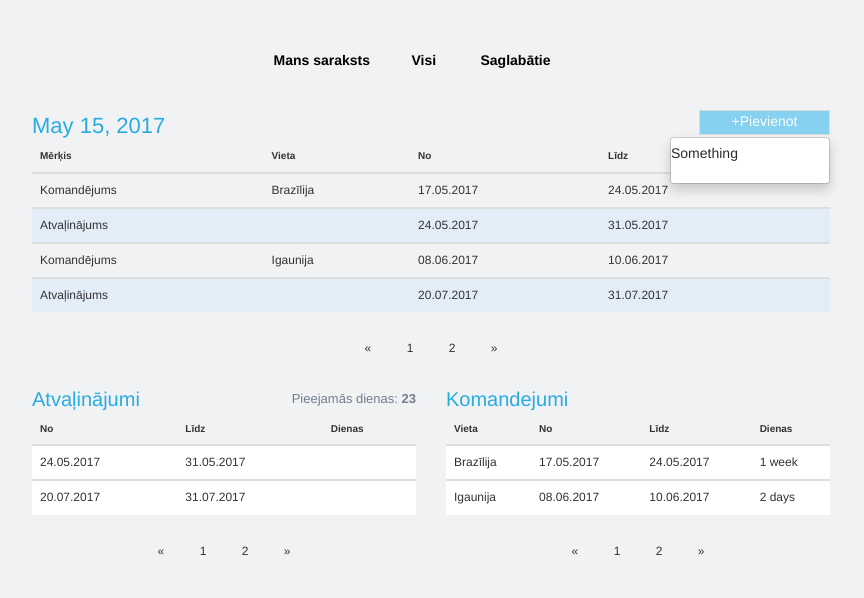
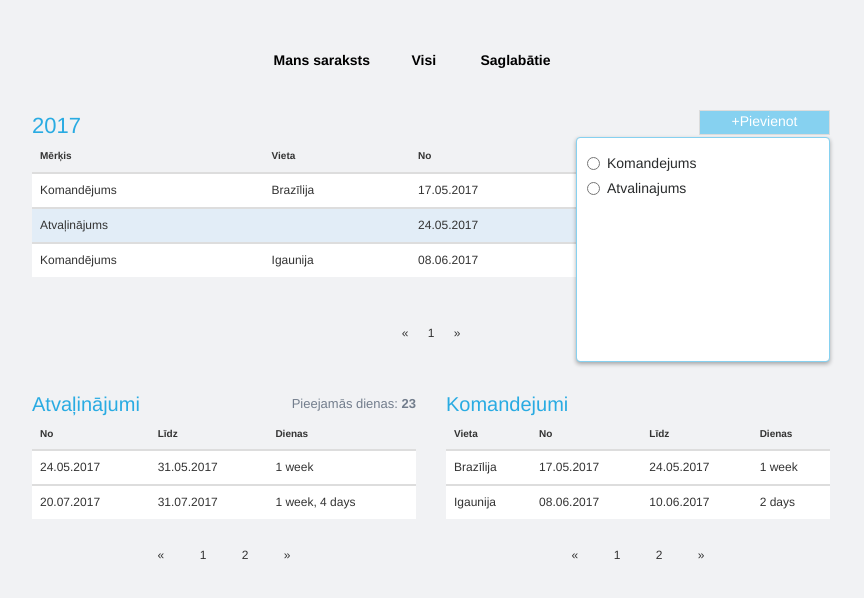
Before and after one commit to EdgarsAvotins/kval_darb, a Django app: page /mylist/ in a window 1280 px wide, after a click on "+Pievienot". Shown: the top 598 px of the page, without its empty margins (209-1073 px from the left). Run offline with Django 3.2, Linux system fonts and the light colour scheme; a user stored in the database is signed in; data comes from the database, SQL or seed files in the repository; both versions use the stored data as it was after the commit; some libraries are stand-ins or nearby versions.

Commit message:
tables, pagination

```diff
--- a/komand_atvalin_sist/mylist/models.py
+++ b/komand_atvalin_sist/mylist/models.py
@@ -3,14 +3,24 @@
 from django.db import models
 from django.conf import settings
 from django.contrib.auth.models import User
+from datetime import timedelta
 
 # Create your models here.
 
+MERKIS_CHOICES = (
+    ('komandejums', 'Komandejums'),
+    ('atvalinajums', 'Atvalinajums'),
+)
+
 class Ieraksts(models.Model):
     lietotajs = models.ForeignKey(settings.AUTH_USER_MODEL, on_delete=models.CASCADE)
-    merkis = models.CharField(max_length=20)
+    merkis = models.CharField(max_length=20, choices=MERKIS_CHOICES)
     datums_no = models.DateField(null=True, blank=True)
     datums_lidz = models.DateField(null=True, blank=True)
+
+    # tdelta = datums_lidz - datums_no
+    # dienas = models.IntegerField(default=tdelta)
+
     vieta = models.CharField(max_length=50, null=True, blank=True)
     statuss = models.BooleanField(default=False)
 
--- /dev/null
+++ b/komand_atvalin_sist/mylist/static/JavaScript/scripts.js
@@ -0,0 +1,6 @@
+/**
+ * Created by edgarsavotins on 16/05/17.
+ */
+$('.stop-propagation').on('click', function (e) {
+    e.stopPropagation();
+});
--- a/komand_atvalin_sist/mylist/static/mylist/style.css
+++ b/komand_atvalin_sist/mylist/static/mylist/style.css
@@ -1,3 +1,7 @@
+body{
+    background-color: #f1f2f4;
+}
+
 .link{
     text-decoration: none;
     color:black;
@@ -34,6 +38,19 @@
     color: white;
 }
 
+.pievienot-menu{
+    width: 254px;
+    height: 225px;
+    background-color: #ffffff;
+    box-shadow: 0 2px 4px 0 rgba(0, 0, 0, 0.32);
+    border: solid 1px #86d1f0;
+}
+
+.pievienot-menu .form-group{
+    margin: 10px 10px 15px 10px;
+    padding: 0px 0px 0px 0px;
+}
+
 .tabulas-galva {
     font-size: 10px;
 
@@ -64,10 +81,6 @@
     margin-right:15%;
 }
 
-body{
-    background-color: #f1f2f4;
-}
-
 #navigation{
     padding-top: 50px;
     padding-bottom: 20px;
--- a/komand_atvalin_sist/mylist/templates/mylist/index.html
+++ b/komand_atvalin_sist/mylist/templates/mylist/index.html
@@ -9,6 +9,8 @@
 <link rel="stylesheet" type="text/css" href="{% static 'mylist/style.css' %}"/>
 <script src="https://ajax.googleapis.com/ajax/libs/jquery/3.2.1/jquery.min.js"></script>
 <script src="https://maxcdn.bootstrapcdn.com/bootstrap/3.3.7/js/bootstrap.min.js"></script>
+
+<script type="text/javascript" src="{% static 'JavaScript/scripts.js' %}"></script>
 
 <body>
     <div class="container">
@@ -27,7 +29,8 @@
 
             </div>
 
-            <div class="gads"> {% now 'Y %}</div>
+            <div class="gads"> {% now 'Y' %} </div>
+
 <!--
             <button type="button" class="pievienot" data-toggle="modal" data-target="#pievienot"> +Pievienot</button>
             <div class="modal fade" id="pievienot">
@@ -54,9 +57,16 @@
                 <div class="btn pievienot" data-toggle="dropdown" role="button" aria-expanded="false">
                     +Pievienot
                 </div>
-                <div class="dropdown-menu form-login stop-propagation" role="menu">
+                <div class="dropdown-menu stop-propagation pievienot-menu" role="menu">
                     <div class="form-group">
-                        Something
+                        <div class="radio">
+                            <label><input type="radio" name="optradio">Komandejums</label>
+                        </div>
+                        <div class="radio">
+                            <label><input type="radio" name="optradio">Atvalinajums</label>
+                        </div>
+
+
                     </div>
                 </div>
             </div>
@@ -76,7 +86,7 @@
                 <tbody class="tbody">
                     {% if ieraksts.merkis == 'atvalinajums' %}
                     <tr class="row-vacation">
-                    {% elif ieraksts.merkis == 'atvalinajums' %}
+                    {% elif ieraksts.merkis == 'komandejums' %}
                     <tr class="row-business-travel">
                     {% endif %}
                         {% if ieraksts.merkis == 'atvalinajums' %}
@@ -93,6 +103,32 @@
                 {% endfor %}
             </table>
 
+            <div class="w3-center w3-small">
+                <div class="pagination">
+                    <div class="w3-bar">
+                        <span class="step-links">
+                            {% if ieraksti.has_previous %}
+                                <a href="?page={{ ieraksti.previous_page_number }}" class="w3-button"> &laquo; </a>
+                            {% else %}
+                                <a href="#" class="w3-button"> &laquo; </a>
+                            {% endif %}
+
+                            <span class="current">
+                                {{ ieraksti.number }}
+                            </span>
+
+                            {% if ieraksti.has_next %}
+                                <a href="?page={{ ieraksti.next_page_number }}" class="w3-button"> &raquo; </a>
+                            {% else %}
+                                <a href="#" class="w3-button"> &raquo; </a>
+                            {% endif %}
+                        </span>
+                    </div>
+                </div>
+            </div>
+
+
+<!--
         <div class="w3-center w3-small">
             <div class="w3-bar">
               <a href="#" class="w3-button">&laquo;</a>
@@ -101,6 +137,7 @@
               <a href="#" class="w3-button">&raquo;</a>
             </div>
         </div>
+!-->
 
               <div class="row">
             <div class="col">
@@ -121,7 +158,7 @@
                   <tr class="row-business-travel">
                     <td>{{ ieraksts.datums_no|date:"d.m.Y" }}</td>
                     <td>{{ ieraksts.datums_lidz|date:"d.m.Y" }}</td>
-                    <td>{{ ieraksts.datums_no|timesince:ieraksts.datums_lidz|time:"D"}}</td>
+                    <td>{{ ieraksts.datums_no|timesince:ieraksts.datums_lidz}}</td>
                   </tr>
                 </tbody>
                 {% endfor %}
@@ -157,7 +194,7 @@
                 <td>{{ ieraksts.vieta }}</td>
                 <td>{{ ieraksts.datums_no|date:"d.m.Y" }}</td>
                 <td>{{ ieraksts.datums_lidz|date:"d.m.Y" }}</td>
-                <td>{{ ieraksts.datums_no|timesince:ieraksts.datums_lidz}}</td>
+                <td>{{ ieraksts.datums_no|timesince:ieraksts.datums_lidz }}</td>
               </tr>
             {% endfor %}
 
--- a/komand_atvalin_sist/mylist/views.py
+++ b/komand_atvalin_sist/mylist/views.py
@@ -1,5 +1,6 @@
 from django.http import HttpResponse
 from django.shortcuts import render
+from django.core.paginator import Paginator, EmptyPage, PageNotAnInteger
 from django.contrib.auth.models import User
 from .models import Ieraksts
 
@@ -8,9 +9,22 @@
     if request.method== 'GET':
 
         online_user = request.user
-        ieraksti = Ieraksts.objects.filter(lietotajs=online_user)
-        atvalinajumu_ieraksti=Ieraksts.objects.filter(lietotajs=online_user, merkis='atvalinajums')
-        komandejumu_ieraksti = Ieraksts.objects.filter(lietotajs=online_user, merkis='komandejums')
+        ieraksti_saraksts = Ieraksts.objects.filter(lietotajs=online_user).order_by('datums_no')
+
+        paginator = Paginator(ieraksti_saraksts, 3)  # Show 25 contacts per page
+
+        page = request.GET.get('page')
+        try:
+            ieraksti = paginator.page(page)
+        except PageNotAnInteger:
+            # If page is not an integer, deliver first page.
+            ieraksti = paginator.page(1)
+        except EmptyPage:
+            # If page is out of range (e.g. 9999), deliver last page of results.
+            ieraksti = paginator.page(paginator.num_pages)
+
+        atvalinajumu_ieraksti=Ieraksts.objects.filter(lietotajs=online_user, merkis='atvalinajums').order_by('datums_no')
+        komandejumu_ieraksti = Ieraksts.objects.filter(lietotajs=online_user, merkis='komandejums').order_by('datums_no')
         context = {
             'ieraksti' : ieraksti,
             'atvalinajumu_ieraksti': atvalinajumu_ieraksti,
```
Also changed, not shown: komand_atvalin_sist/db.sqlite3, 2 other files. Lines whose indentation alone changed are shown as unchanged.
